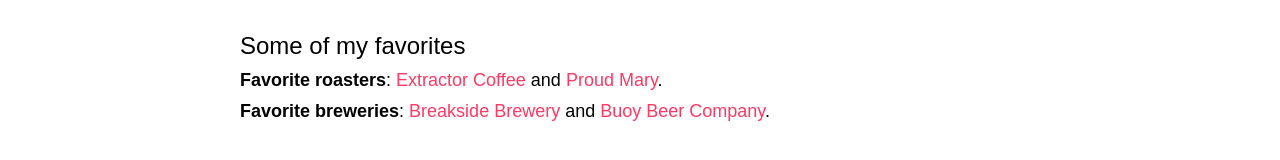
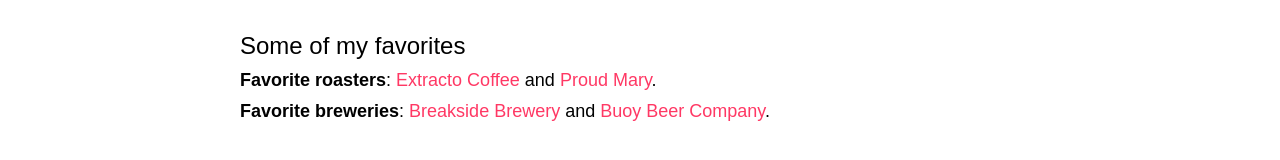
Before and after one commit to gjunkie/freddiecarthy, a Next.js app: page /about in a window 1280 px wide. Shown: the part 617-777 px from the top of the page. Built offline with nearby package versions, Linux system fonts and the light colour scheme.

Commit message:
fix typo

```diff
--- a/pages/about.js
+++ b/pages/about.js
@@ -26,7 +26,7 @@ const About = () => {
 
         <h4>Some of my favorites</h4>
         <ul className={styles.favorites}>
-          <li><strong>Favorite roasters</strong>: <a href="https://extractocoffee.com/" target="_blank" rel="noreferrer">Extractor Coffee</a> and <a href="https://proudmarycoffee.com/" target="_blank" rel="noreferrer">Proud Mary</a>.</li>
+          <li><strong>Favorite roasters</strong>: <a href="https://extractocoffee.com/" target="_blank" rel="noreferrer">Extracto Coffee</a> and <a href="https://proudmarycoffee.com/" target="_blank" rel="noreferrer">Proud Mary</a>.</li>
           <li><strong>Favorite breweries</strong>: <a href="https://breakside.com/" target="_blank" rel="noreferrer">Breakside Brewery</a> and <a href="https://www.buoybeer.com/" target="_blank" rel="noreferrer">Buoy Beer Company</a>.</li>
         </ul>
       </main>
```
